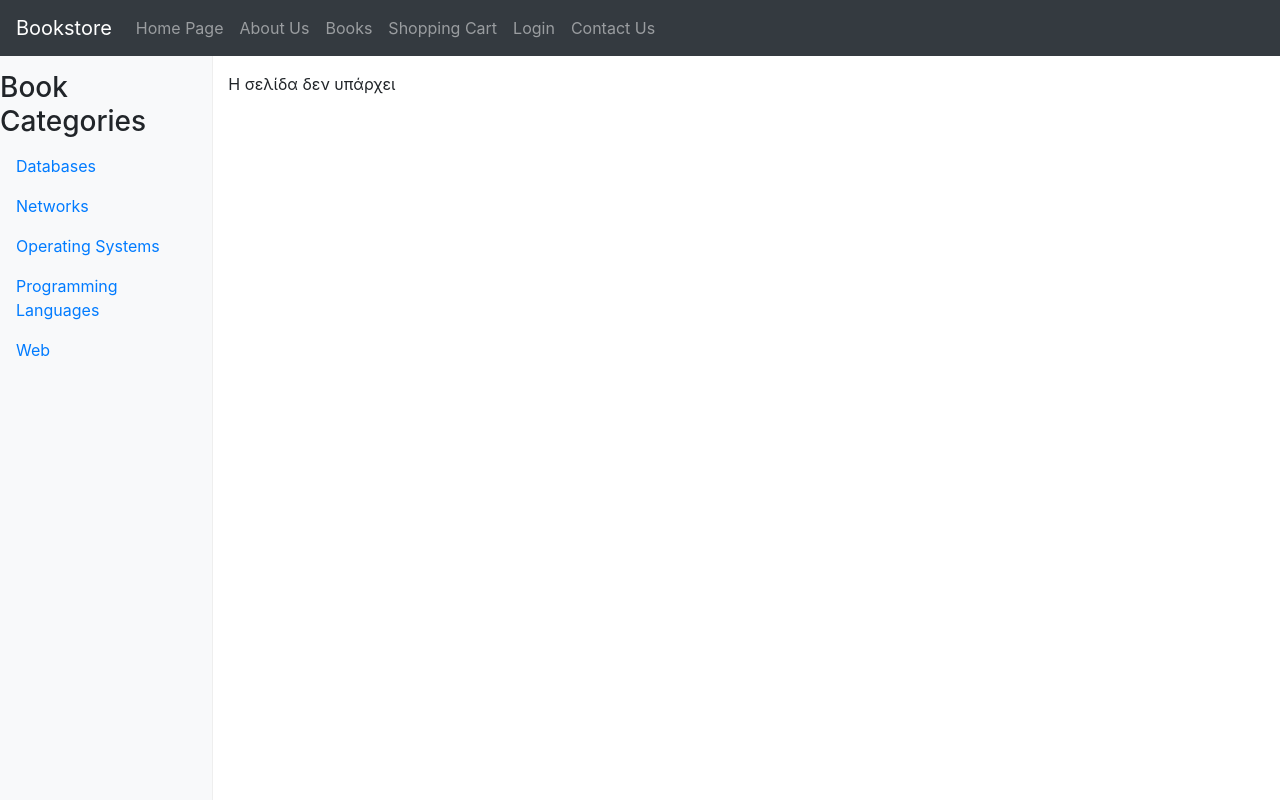
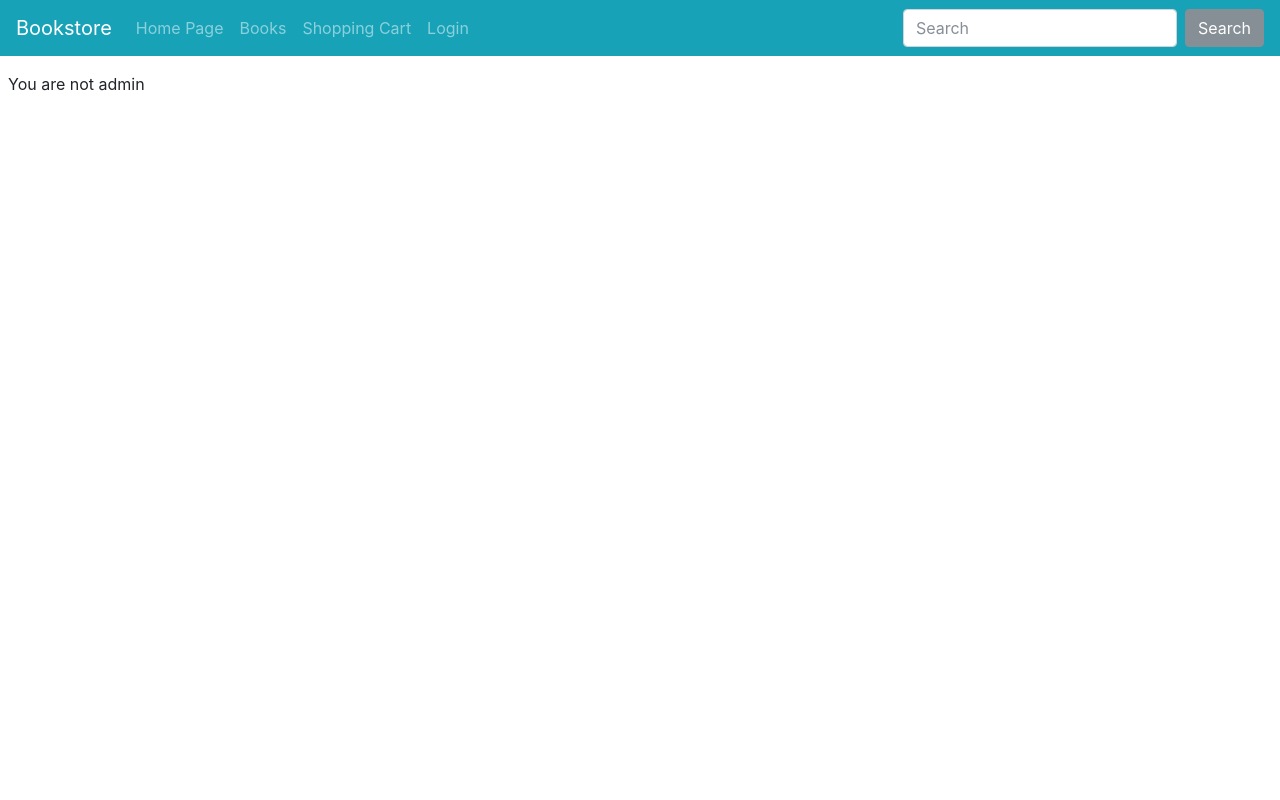
Before and after one commit to giorgosMih/MWC_bookstore, a PHP site: page /index.php?p=orders_manage in a window 1280 px wide. Run offline with PHP 8.4, Linux system fonts and the light colour scheme; data comes from the database, SQL or seed files in the repository.

Commit message:
small fixes for setup

```diff
--- a/index.php
+++ b/index.php
@@ -29,7 +29,7 @@
   </head>
 <body>
     <header>
-      <nav class="navbar navbar-expand-md navbar-dark fixed-top bg-dark">
+      <nav class="navbar navbar-expand-md navbar-dark fixed-top bg-info">
         <a class="navbar-brand" href="#">Bookstore</a>
         <button class="navbar-toggler d-lg-none" type="button" data-toggle="collapse" data-target="#navbarsExampleDefault" aria-controls="navbarsExampleDefault" aria-expanded="false" aria-label="Toggle navigation">
           <span class="navbar-toggler-icon"></span>
@@ -37,11 +37,36 @@
 
         <div class="collapse navbar-collapse" id="navbarsExampleDefault">
           <ul class="navbar-nav mr-auto">
+          <?php if($_SESSION['is_admin']):?>
+            <li class="nav-item<?php if($_SERVER['QUERY_STRING'] == 'p=orders_manage') echo ' active';?>">
+              <a class="nav-link" href="?p=orders_manage">Order Management</a>
+            </li>
+            <li class="nav-item">
+              <a class="nav-link" href="?p=logout">Logout</a>
+            </li>
+          <?php else:?>
+          <?php if($_SESSION['username']!='?'):?>
             <li class="nav-item<?php if($_SERVER['QUERY_STRING'] == '' || $_SERVER['QUERY_STRING'] == 'p=start') echo ' active';?>">
               <a class="nav-link" href="index.php?p=start">Home Page</a>
             </li>
-            <li class="nav-item<?php if($_SERVER['QUERY_STRING'] == 'p=shopinfo') echo ' active';?>">
-              <a class="nav-link" href="?p=shopinfo">About Us</a>
+            <li class="nav-item<?php if($_SERVER['QUERY_STRING'] == 'p=products') echo ' active';?>">
+              <a class="nav-link" href="?p=products">All Books</a>
+            </li>
+            <li class="nav-item<?php if($_SERVER['QUERY_STRING'] == 'p=cart') echo ' active';?>">
+              <a class="nav-link" href="?p=cart">Shopping Cart</a>
+            </li>
+            <li class="nav-item<?php if($_SERVER['QUERY_STRING'] == 'p=myorders') echo ' active';?>">
+              <a class="nav-link " href="?p=myorders">My orders</a>
+            </li>
+            <li class="nav-item<?php if($_SERVER['QUERY_STRING'] == 'p=myinfo') echo ' active';?>">
+              <a class="nav-link" href="?p=myinfo">My Account</a>
+            </li>
+            <li class="nav-item">
+              <a class="nav-link" href="?p=logout">Logout</a>
+            </li>
+          <?php else:?>
+            <li class="nav-item<?php if($_SERVER['QUERY_STRING'] == '' || $_SERVER['QUERY_STRING'] == 'p=start') echo ' active';?>">
+              <a class="nav-link" href="index.php?p=start">Home Page</a>
             </li>
             <li class="nav-item<?php if($_SERVER['QUERY_STRING'] == 'p=products') echo ' active';?>">
               <a class="nav-link" href="?p=products">Books</a>
@@ -52,60 +77,26 @@
             <li class="nav-item<?php if($_SERVER['QUERY_STRING'] == 'p=login') echo ' active';?>">
               <a class="nav-link" href="?p=login">Login</a>
             </li>
-             <li class="nav-item<?php if($_SERVER['QUERY_STRING'] == 'p=contact') echo ' active';?>">
-              <a class="nav-link" href="?p=contact">Contact Us</a>
-            </li>
+          <?php endif;?>
+          <?php endif;?>
 			</ul>
+      <form class="form-inline my-2 my-lg-0">
+        <input class="form-control mr-sm-2" type="search" placeholder="Search" aria-label="Search">
+        <button class="btn btn-secondary my-2 my-sm-0" type="submit">Search</button>
+      </form>
         </div>
       </nav>
     </header>
 <div class="container-fluid">
       <div class="row">
-        <nav class="col-sm-3 col-md-2 d-none d-sm-block bg-light sidebar">
-
-
-<?php
-	require "internal/menuleft.php";
-	if($_SESSION['is_admin']) {
-		print "<h3>Admin MENU</h3>";
-		print <<<END
-<ul class="nav nav-pills flex-column">
-            <li class="nav-item">
-              <a class="nav-link " href="javascript:show_customers()">Λίστα πελατών</a>
-            </li>
-            <li class="nav-item">
-              <a class="nav-link" href="javascript:show_orders()">Λίστα παραγγελιών</a>
-            </li>
-          </ul>
-END;
-	}
-	if($_SESSION['username']!='?') {
-		print "<h3>User MENU</h3>";
-		print <<<END
-<ul class="nav nav-pills flex-column">
-            <li class="nav-item">
-              <a class="nav-link " href="?p=myorders">Εμφάνιση παραγγελιών</a>
-            </li>
-            <li class="nav-item">
-              <a class="nav-link" href="?p=myinfo">Στοιχεία πελάτη</a>
-            </li>
-            <li class="nav-item">
-              <a class="nav-link" href="?p=logout">Logout</a>
-            </li>
-
-          </ul>
-END;
-	}
-?>
-</nav>
-<main id='maincontent' role="main" class="col-sm-9 ml-sm-auto col-md-10 pt-3">
+<main id='maincontent' role="main" class="pb-5 pt-3 px-2">
 <?php
 if( ! isset($_REQUEST['p'])) {
 	$_REQUEST['p']='start';
 }
 $p = $_REQUEST['p'];
 
-$pages = array('start','shopinfo','login','do_login','after_login','logout','myinfo','contact','products','cart','catinfo','productinfo','add_cart','empty_cart','buy_cart');
+$pages = array('start','shopinfo','login','do_login','after_login','logout','myinfo','contact','products','cart','catinfo','productinfo','add_cart','empty_cart','buy_cart', 'orders_manage');
 
 $ok=false;
 foreach($pages as $pp) {
@@ -115,11 +106,23 @@
 	}
 }
 if(! $ok) {
-	print "Η σελίδα δεν υπάρχει";
+	print "The requested page was not found";
 }
 
 ?>
      </main>
+      </div>
+    </div>
+
+    <!-- Footer -->
+    <div class="text-white bg-dark fixed-bottom">
+      <div class="row align-items-center mx-0">
+        <div class="nav-link">
+          &copy;Bookstore 2019-2020
+        </div>
+        <div class="nav-link">|</div>
+        <a class="nav-link" href="?p=shopinfo">About Us</a>
+        <a class="nav-link" href="?p=contact">Contact Us</a>
       </div>
     </div>
 
--- a/internal/dbconnect.php
+++ b/internal/dbconnect.php
@@ -1,8 +1,8 @@
 <?php
-$user='';
+$user='root';
 $pass='';
 $host='localhost';
-$db = 'adise_lab5';
+$db = 'bookstore';
 
 $mysqli = new mysqli($host, $user, $pass, $db);
 if ($mysqli->connect_errno) {
--- a/internal/logout.php
+++ b/internal/logout.php
@@ -3,4 +3,5 @@
 $_SESSION['username']='?';
 $_SESSION['is_admin']=0;
 $_SESSION['userid']='';
+header('Location: index.php?p=login');
 ?>
--- /dev/null
+++ b/internal/orders_manage.php
@@ -0,0 +1,30 @@
+<?php
+require "dbconnect.php";
+if(!isset($_SESSION['is_admin']) || $_SESSION['is_admin']==0) {
+	die("You are not admin");
+}
+$sql = 'SELECT *,O.ID as OID,C.ID as CID FROM orders O INNER JOIN  `customer` C ON O.Customer = C.ID';
+
+$stmt = $mysqli->prepare($sql);
+$stmt->execute();
+$res = $stmt->get_result();
+print "<ol>";
+
+
+$sql2 = 'SELECT * , Quantity * Price AS TotalPrice FROM  `orderdetails` O INNER JOIN product P ON O.Product = P.ID WHERE Orders =?';
+
+$stmt2 = $mysqli->prepare($sql2);
+
+while($row = $res->fetch_assoc()) {
+	print "<li>OrderID: $row[OID], Date: $row[oDate], Customer: $row[Fname] $row[Lname]\n";
+	$stmt2->bind_param('i',$row['OID']);
+	$stmt2->execute();
+	$res2 = $stmt2->get_result();
+	print "<ol>";
+	while($row2 = $res2->fetch_assoc()) {
+		print "<li>$row2[Title]: $row2[Quantity] x $row2[Price] &euro; = $row2[TotalPrice] &euro;</li>\n";
+	}
+	print "</ol>";
+}
+print "</ol>";
+?>
```
Also changed, not shown: internal/after_login.php (+6 -1 lines), internal/myinfo.php (+33 -9 lines), internal/productinfo.php (+8 -2 lines), internal/start.php (+3 -4 lines), 2 other files.
